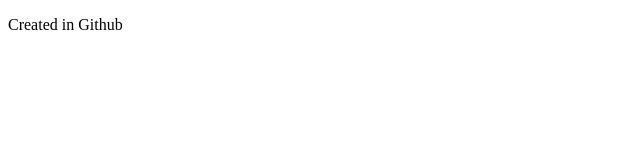
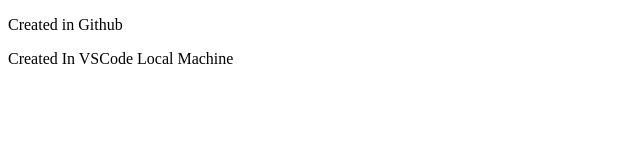
Before and after one commit to majidlone349/mern, a plain HTML site: page index.html in a window 1280 px wide. Shown: the whole page, without its empty margins (0-640 px from the left). Drawn offline with Linux system fonts and the light colour scheme.

Commit message:
p tag created

```diff
--- a/index.html
+++ b/index.html
@@ -7,5 +7,6 @@
   </head>
   <body>
     <p>Created in Github</p>
+    <p>Created In VSCode Local Machine</p>
   </body>
 </html>
```
